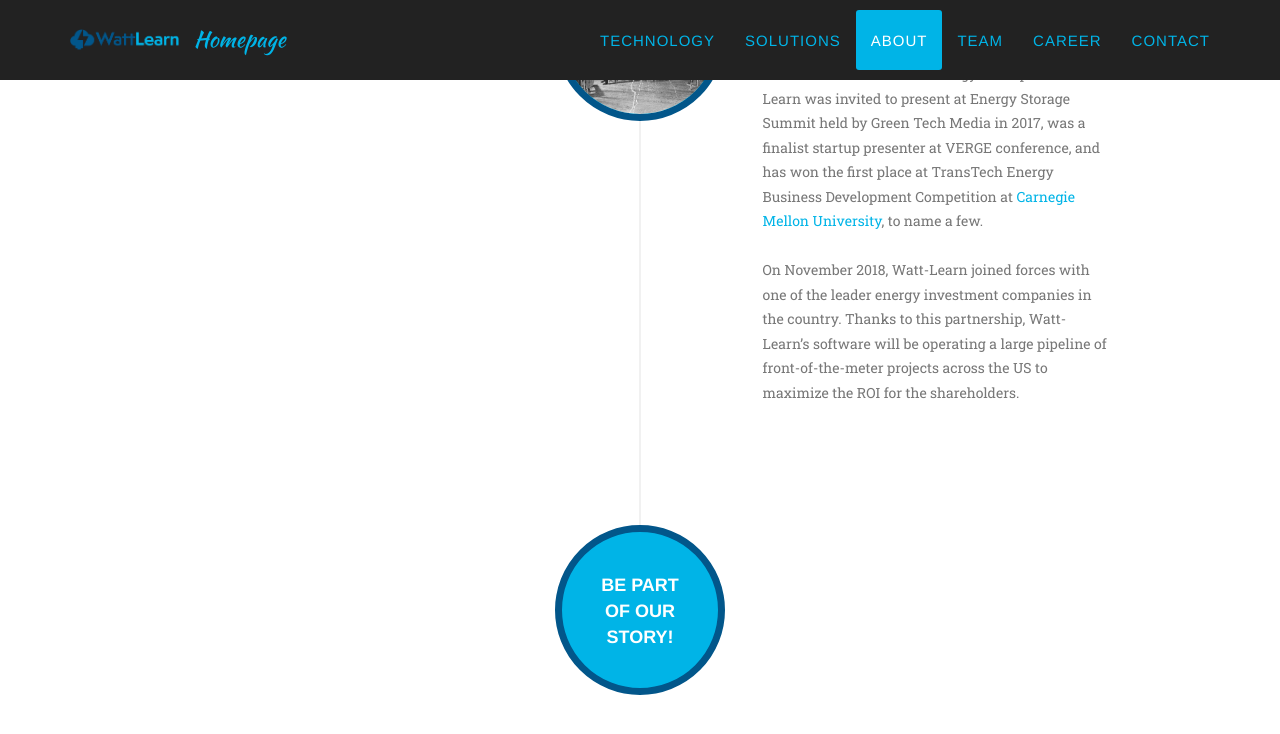
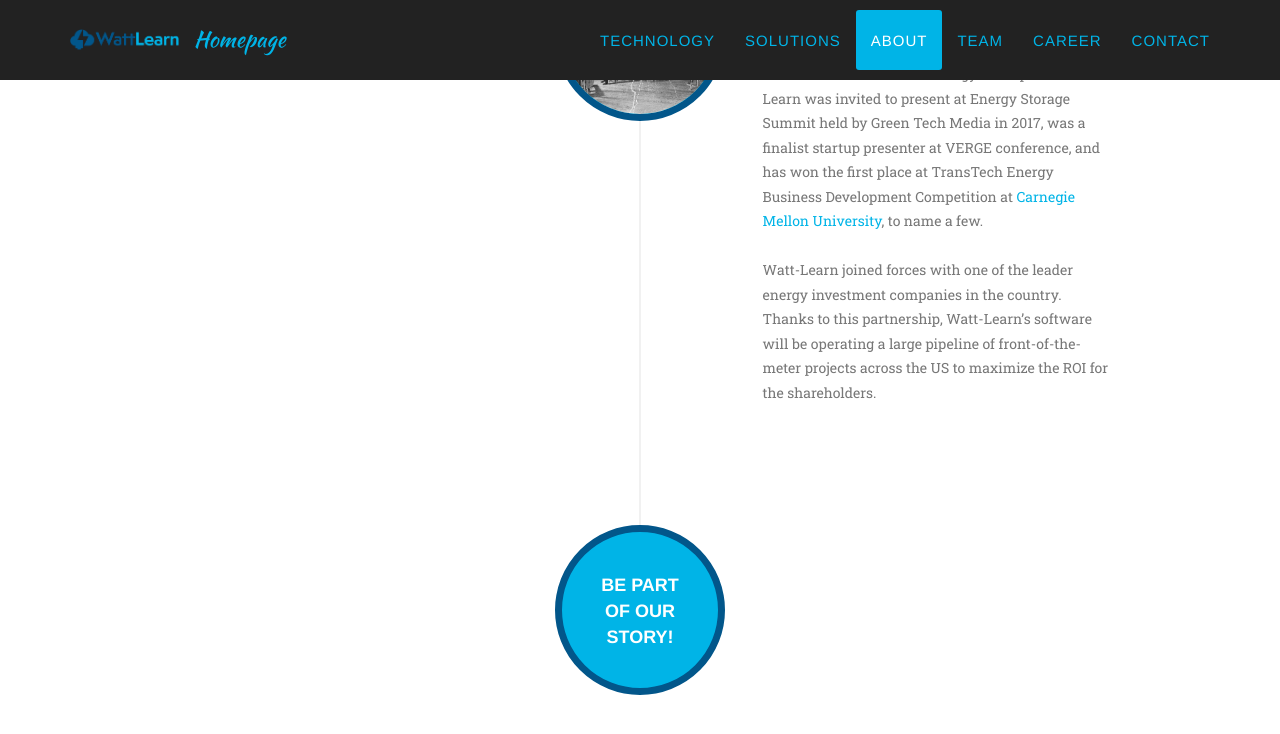
Before and after one commit to kalavase/wattlearn-www.github.io, a Jekyll site: the page built from index.html, in a window 1280 px wide and 900 px high, scrolled down 4486 px. Shown: the top 734 px of the window. Built offline with Jekyll 4.4.1, drawn with Linux system fonts in a browser that asks for light colours; some web fonts are replaced.

Commit message:
more text fixes

```diff
--- a/_includes/about.html
+++ b/_includes/about.html
@@ -34,7 +34,7 @@
                                     <h4 class="subheading">2018</h4>
                                 </div>
                                 <div class="timeline-body">
-                                    <p class="text-muted">Watt-Learn have been part of <a href="https://alphalab.org/companies/watt-learn/">AlphaLab accelerator</a>, as well as <a href="https://www.plugandplaytechcenter.com/resources/meet-winners-summer-summit-2018/">Plug & Play</a>, where it won the People’s Choice Award as the best energy startup. Watt-Learn was invited to present at Energy Storage Summit held by Green Tech Media in 2017, was a finalist startup presenter at VERGE conference, and has won the first place at TransTech Energy Business Development Competition at <a href="https://www.cmu.edu">Carnegie Mellon University</a>, to name a few.<br/><br/>On November 2018, Watt-Learn joined forces with one of the leader energy investment companies in the country. Thanks to this partnership, Watt-Learn’s software will be operating a large pipeline of front-of-the-meter projects across the US to maximize the ROI for the shareholders.</p>
+                                    <p class="text-muted">Watt-Learn have been part of <a href="https://alphalab.org/companies/watt-learn/">AlphaLab accelerator</a>, as well as <a href="https://www.plugandplaytechcenter.com/resources/meet-winners-summer-summit-2018/">Plug & Play</a>, where it won the People’s Choice Award as the best energy startup. Watt-Learn was invited to present at Energy Storage Summit held by Green Tech Media in 2017, was a finalist startup presenter at VERGE conference, and has won the first place at TransTech Energy Business Development Competition at <a href="https://www.cmu.edu">Carnegie Mellon University</a>, to name a few.<br/><br/>Watt-Learn joined forces with one of the leader energy investment companies in the country. Thanks to this partnership, Watt-Learn’s software will be operating a large pipeline of front-of-the-meter projects across the US to maximize the ROI for the shareholders.</p>
                                 </div>
                             </div>
                         </li>
```
Also changed, not shown: 4 other files.
